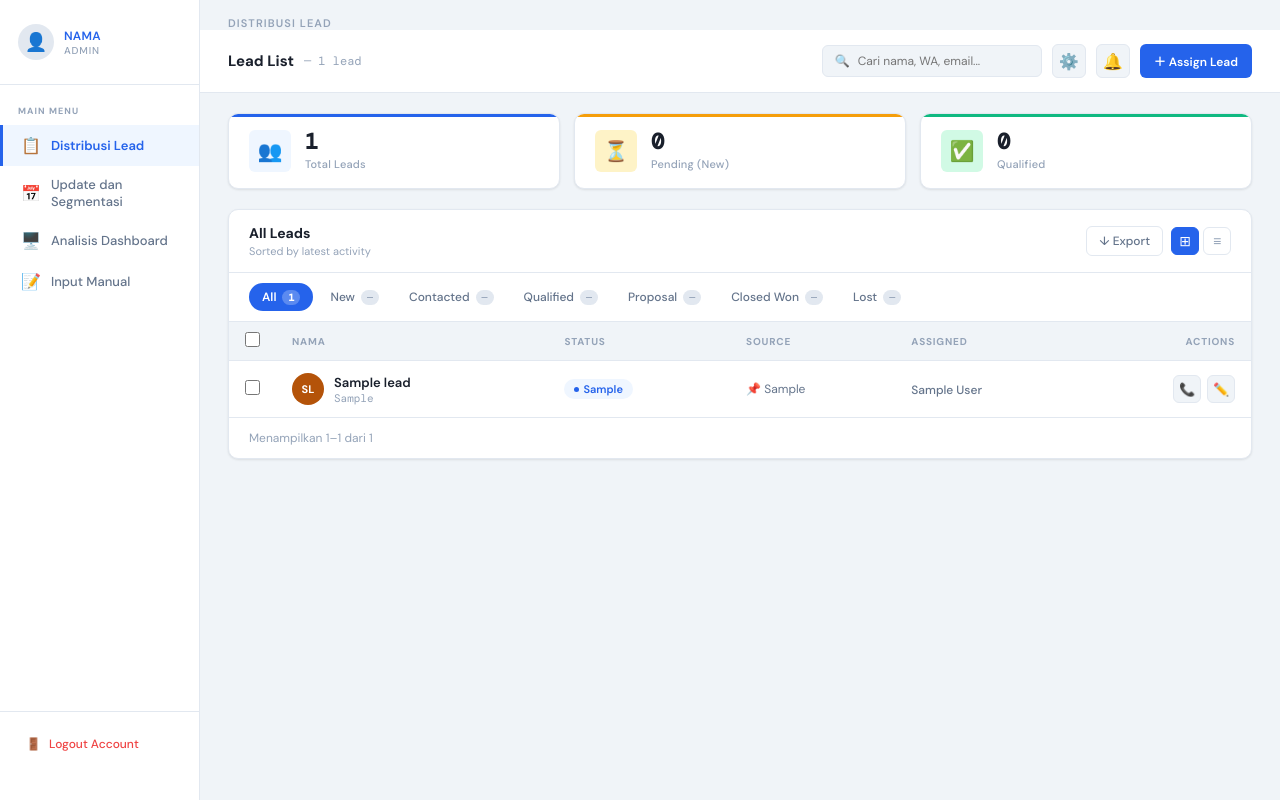
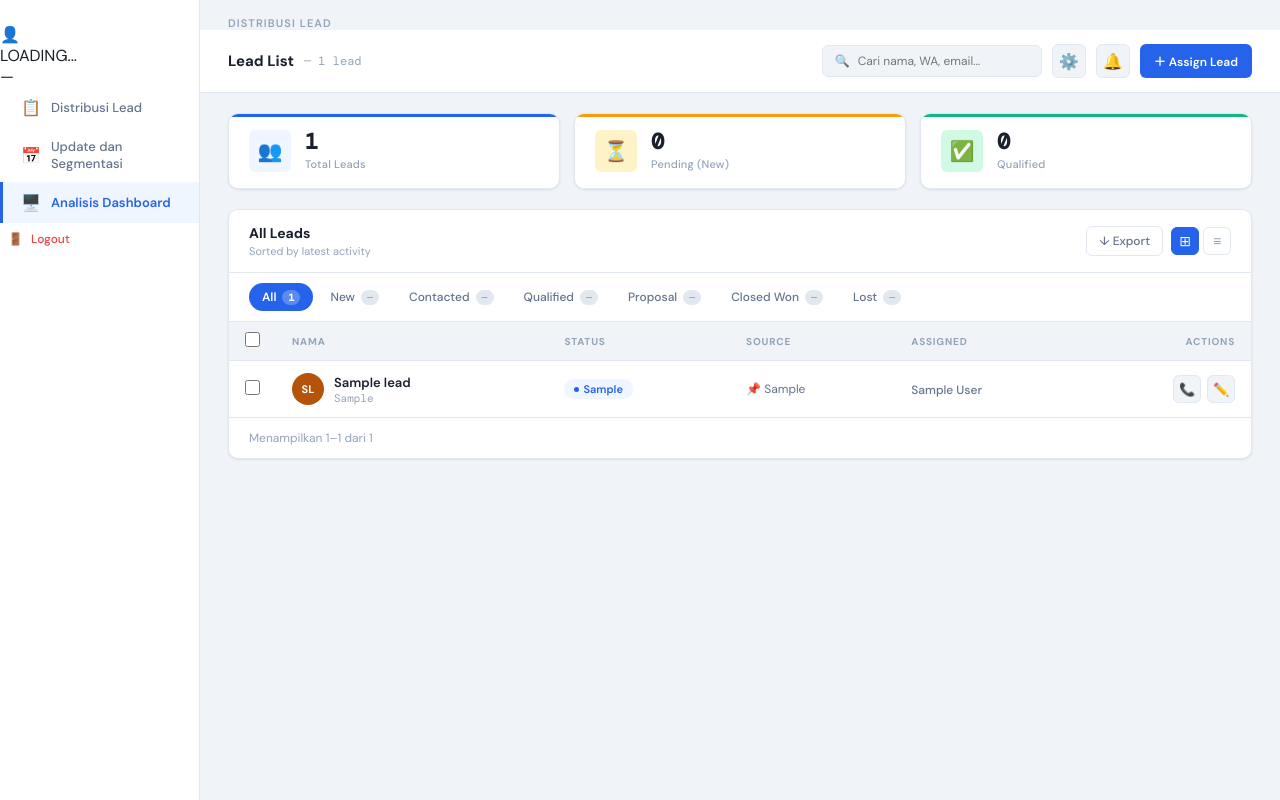
Before and after one commit to kelompok-3-topik-1/LeadFlow, a Django app: page /distribusi/ in a window 1280 px wide. Run offline with Django 5.2, Linux system fonts and the light colour scheme; tables that the repository leaves empty hold one stand-in row (values such as "Sample post").

Commit message:
nambah navigasi menu

```diff
--- a/leads/templates/leads/distribusi_lead.html
+++ b/leads/templates/leads/distribusi_lead.html
@@ -905,36 +905,37 @@
 <body>
 
 <!-- ═══════════════ SIDEBAR ═══════════════ -->
+  <!-- SIDEBAR -->
 <aside class="sidebar">
-  <div class="sidebar-profile">
-    <div class="avatar">👤</div>
-    <div class="profile-info">
-      <div class="name">NAMA</div>
-      <div class="role">ADMIN</div>
-    </div>
-  </div>
-
-  <div class="sidebar-label">Main Menu</div>
-
-  <a class="nav-item active" onclick="showPage('lead-list')" id="nav-lead">
+  <div class="sb-profile">
+    <div class="sb-avatar">👤</div>
+      <div>
+        <div class="sb-name" id="sb-username">LOADING...</div>
+        <div class="sb-role" id="sb-role-text">—</div>
+      </div>
+    </div>
+
+    <a class="nav-item" href="{% url 'distribusi_lead' %}">
       <span class="nav-icon">📋</span> Distribusi Lead
     </a>
     <a class="nav-item" href="{% url 'update_leads' %}">
       <span class="nav-icon">📅</span> Update dan Segmentasi
     </a>
-  <a class="nav-item" href="{% url 'dashboard_analisis' %}">
+    <a class="nav-item active" href="{% url 'dashboard_analisis' %}">
       <span class="nav-icon">🖥️</span> Analisis Dashboard
     </a>
-  <a class="nav-item" onclick="showPage('input')" id="nav-input">
+
+    <!-- Input Manual — hanya tampil untuk admin, dikontrol JS -->
+    <a class="nav-item" id="nav-input-manual" href="{% url 'input_manual' %}" style="display:none;">
       <span class="nav-icon">📝</span> Input Manual
     </a>
 
-  <div class="sidebar-bottom">
-    <div class="logout-btn">
-      <span>🚪</span> Logout Account
+    <div class="sb-bottom">
+      <div class="logout-btn" onclick="doLogout()"><span>🚪</span>Logout</div>
     </div>
   </div>
 </aside>
+
 
 <!-- ═══════════════ MAIN ═══════════════ -->
 <main class="main">
@@ -1636,6 +1637,48 @@
     loadLeads();
   });
 
+// ────────────────────────────────────────────
+//  INIT: deteksi role dari session Django
+// ────────────────────────────────────────────
+function initApp() {
+  // Ambil dari session yang dirender oleh Django template
+  const userId   = "{{ request.session.user_id|default:'' }}";
+  const userName = "{{ request.session.user_name|default:'' }}";
+  const userRole = "{{ request.session.user_role|default:'' }}";  // tambahkan ini di views.py jika belum
+
+  if (!userId) {
+    // Belum login → redirect ke halaman login
+    window.location.href = "{% url 'login' %}";
+    return;
+  }
+
+  currentRole = userRole || 'admin'; // fallback admin jika role belum disimpan di session
+
+  // Update sidebar profile
+  document.getElementById('sb-username').textContent = userName || 'User';
+  document.getElementById('sb-role-text').textContent = currentRole.toUpperCase();
+
+  // Tampilkan dashboard sesuai role
+  if (currentRole === 'admin') {
+    document.getElementById('dash-admin').style.display = 'flex';
+    document.getElementById('dash-user').style.display  = 'none';
+    // Tampilkan menu Input Manual hanya untuk admin
+    document.getElementById('nav-input-manual').style.display = 'flex';
+  } else {
+    document.getElementById('dash-admin').style.display = 'none';
+    document.getElementById('dash-user').style.display  = 'flex';
+    // Sembunyikan menu Input Manual untuk non-admin
+    document.getElementById('nav-input-manual').style.display = 'none';
+  }
+
+  loadAll();
+}
+
+function doLogout() {
+  window.location.href = "{% url 'login' %}";
+}
+
+
 </script>
 </body>
 </html>
```
Lines whose indentation alone changed are shown as unchanged.
